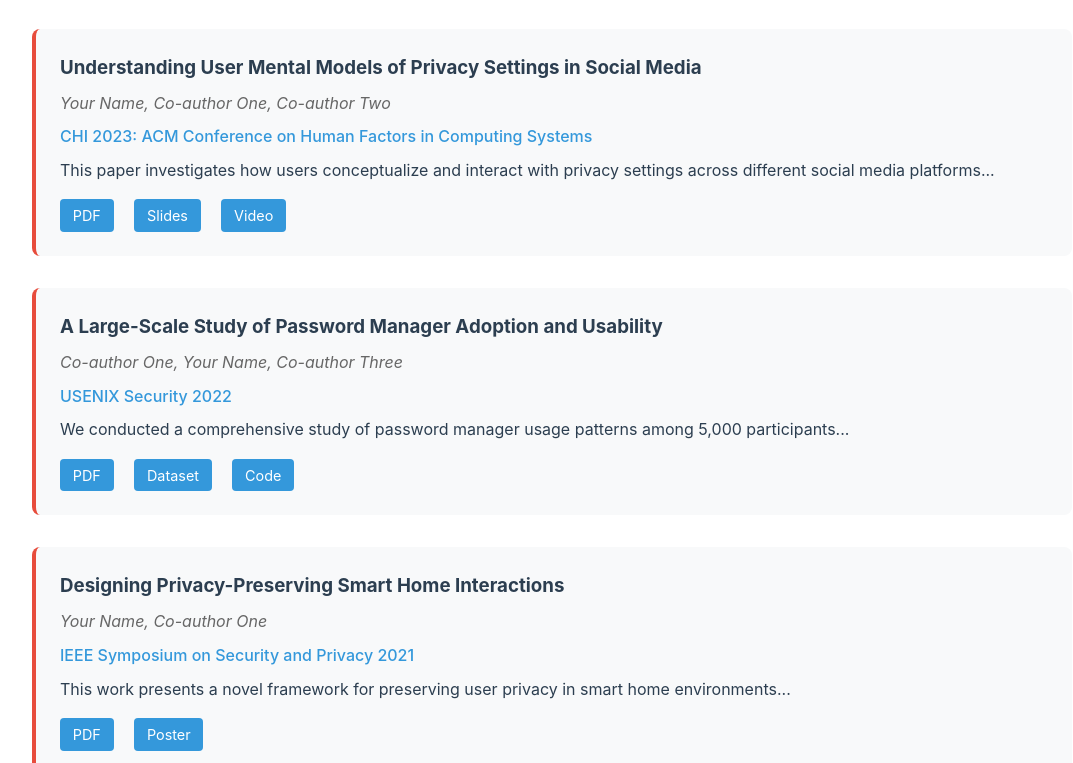
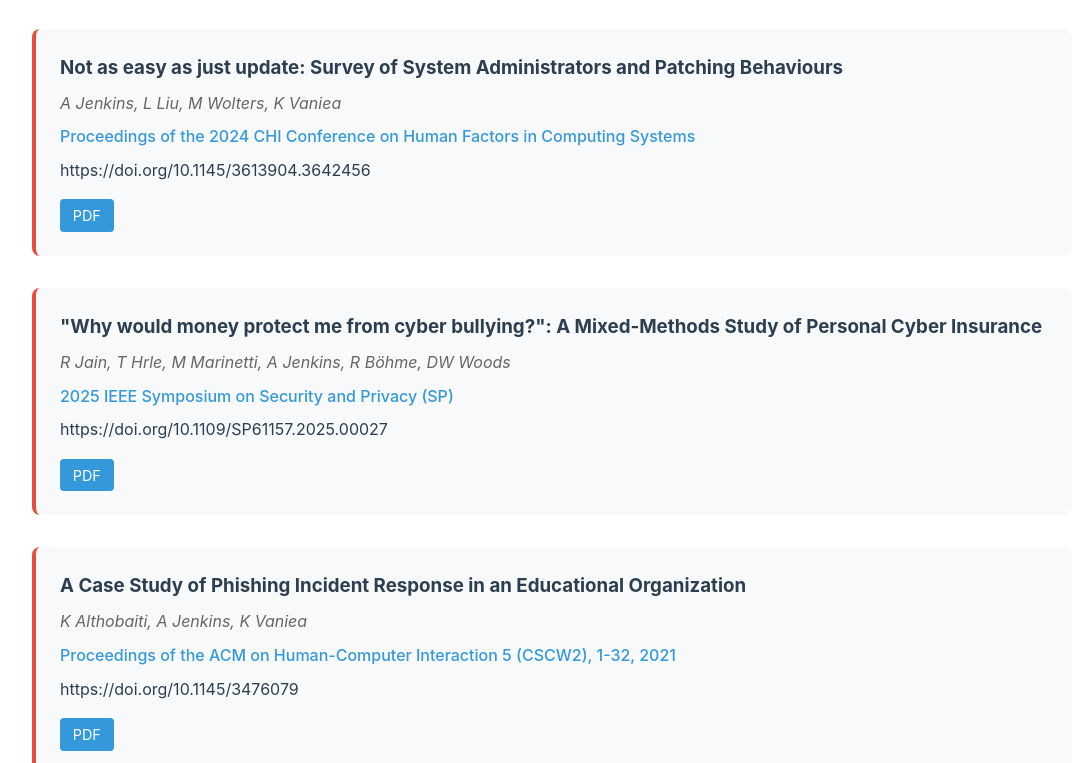
Before and after one commit to AdamJenk/adamjenkins, a plain HTML site: page index.html in a window 1280 px wide. Shown: the part 1937-2700 px from the top of the page, without its empty margins (88-1161 px from the left). Drawn offline with Linux system fonts and the light colour scheme.

Commit message:
Update index.html

```diff
--- a/index.html
+++ b/index.html
@@ -443,37 +443,32 @@
             <h2>Selected Publications</h2>
 
             <div class="publication-item">
-                <h3>Understanding User Mental Models of Privacy Settings in Social Media</h3>
-                <p class="publication-authors">Your Name, Co-author One, Co-author Two</p>
-                <p class="publication-venue">CHI 2023: ACM Conference on Human Factors in Computing Systems</p>
-                <p>This paper investigates how users conceptualize and interact with privacy settings across different social media platforms...</p>
+                <h3>Not as easy as just update: Survey of System Administrators and Patching Behaviours</h3>
+                <p class="publication-authors">A Jenkins, L Liu, M Wolters, K Vaniea</p>
+                <p class="publication-venue">Proceedings of the 2024 CHI Conference on Human Factors in Computing Systems</p>
+                <p>https://doi.org/10.1145/3613904.3642456</p>
                 <div class="publication-links">
                     <a href="#">PDF</a>
-                    <a href="#">Slides</a>
-                    <a href="#">Video</a>
                 </div>
             </div>
 
             <div class="publication-item">
-                <h3>A Large-Scale Study of Password Manager Adoption and Usability</h3>
-                <p class="publication-authors">Co-author One, Your Name, Co-author Three</p>
-                <p class="publication-venue">USENIX Security 2022</p>
-                <p>We conducted a comprehensive study of password manager usage patterns among 5,000 participants...</p>
+                <h3>"Why would money protect me from cyber bullying?": A Mixed-Methods Study of Personal Cyber Insurance</h3>
+                <p class="publication-authors">R Jain, T Hrle, M Marinetti, A Jenkins, R Böhme, DW Woods</p>
+                <p class="publication-venue">2025 IEEE Symposium on Security and Privacy (SP)</p>
+                <p>https://doi.org/10.1109/SP61157.2025.00027</p>
                 <div class="publication-links">
                     <a href="#">PDF</a>
-                    <a href="#">Dataset</a>
-                    <a href="#">Code</a>
                 </div>
             </div>
 
             <div class="publication-item">
-                <h3>Designing Privacy-Preserving Smart Home Interactions</h3>
-                <p class="publication-authors">Your Name, Co-author One</p>
-                <p class="publication-venue">IEEE Symposium on Security and Privacy 2021</p>
-                <p>This work presents a novel framework for preserving user privacy in smart home environments...</p>
+                <h3>A Case Study of Phishing Incident Response in an Educational Organization</h3>
+                <p class="publication-authors">K Althobaiti, A Jenkins, K Vaniea</p>
+                <p class="publication-venue">Proceedings of the ACM on Human-Computer Interaction 5 (CSCW2), 1-32, 2021</p>
+                <p>https://doi.org/10.1145/3476079</p>
                 <div class="publication-links">
                     <a href="#">PDF</a>
-                    <a href="#">Poster</a>
                 </div>
             </div>
         </section>
```
